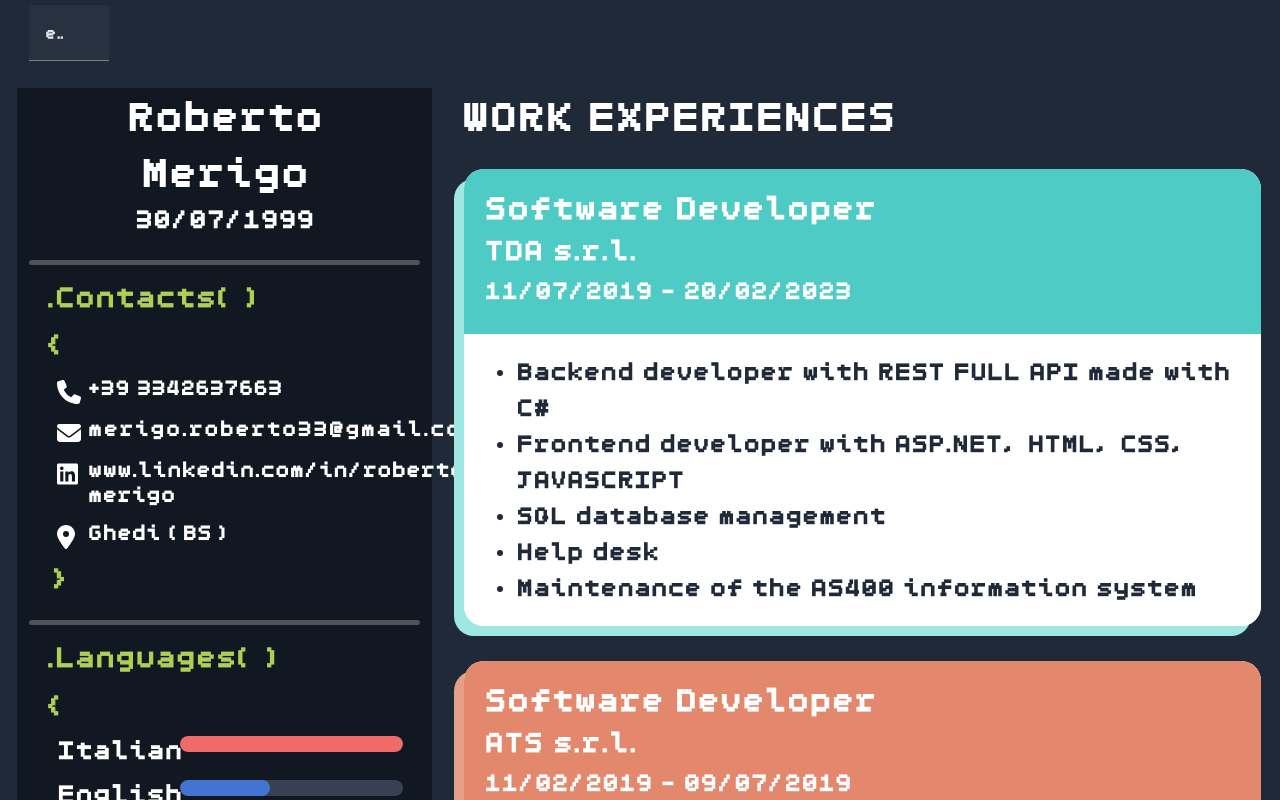
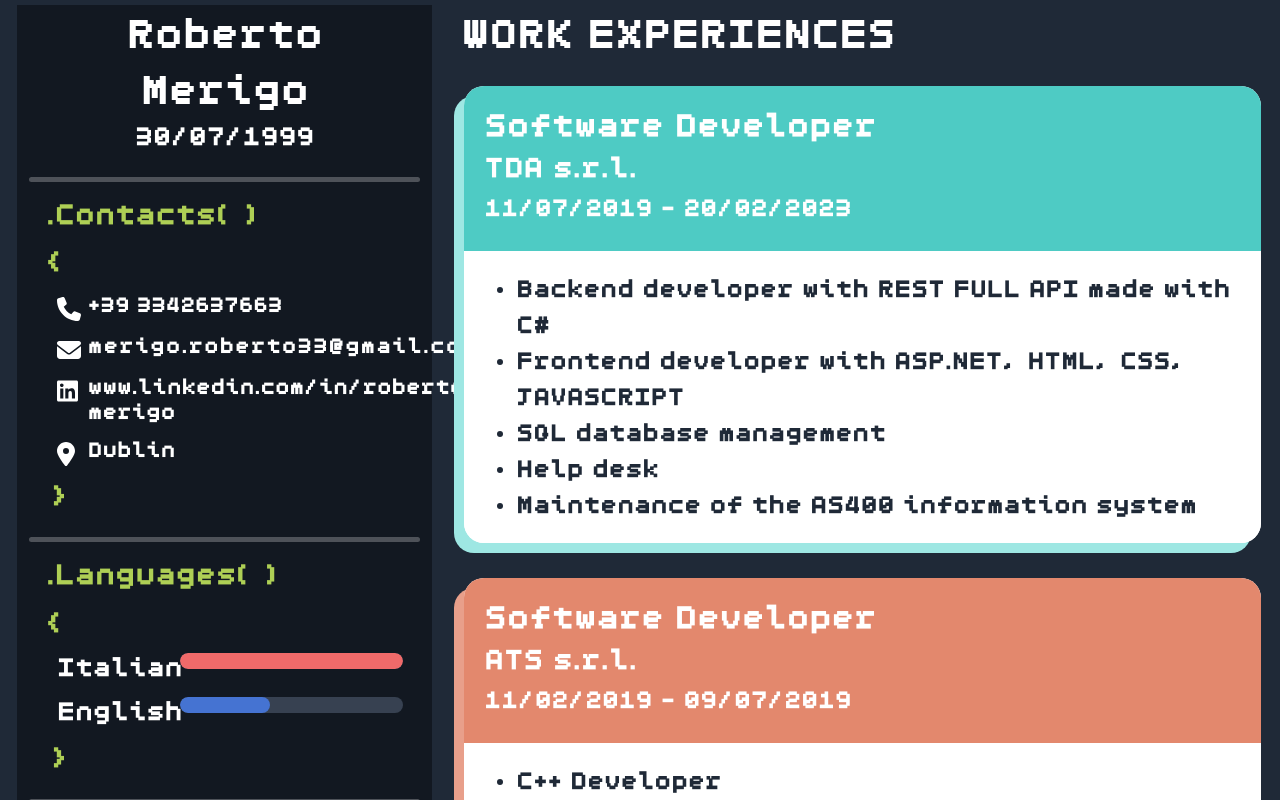
Before and after one commit to merigoro/curriculum-vue, a Vue app: page / in a window 1280 px wide. Shown: the top 800 px of the page. Built offline with nearby package versions, Linux system fonts and the light colour scheme.

Commit message:
Change place

```diff
--- a/src/App.vue
+++ b/src/App.vue
@@ -7,13 +7,13 @@ import LocaleSelector from './components/LocaleSelector.vue'
 <template>
   <body>
     <div class="container-fluid">
-      <header>
+      <!-- <header>
         <div class="row">
           <div class="col-1">
             <LocaleSelector></LocaleSelector>
           </div>
         </div>
-      </header>
+      </header> -->
       <div class="row">
         <PersonalInfo></PersonalInfo>
         <Experiences></Experiences>
--- a/src/components/PersonalInfo.vue
+++ b/src/components/PersonalInfo.vue
@@ -44,7 +44,7 @@
                     <font-awesome-icon icon="fa-solid fa-location-dot" />
                 </div>
                 <div class="col-8">
-                    <h4>Ghedi (BS)</h4>
+                    <h4>Dublin</h4>
                 </div>
             </div>
             <div class="row">
```
